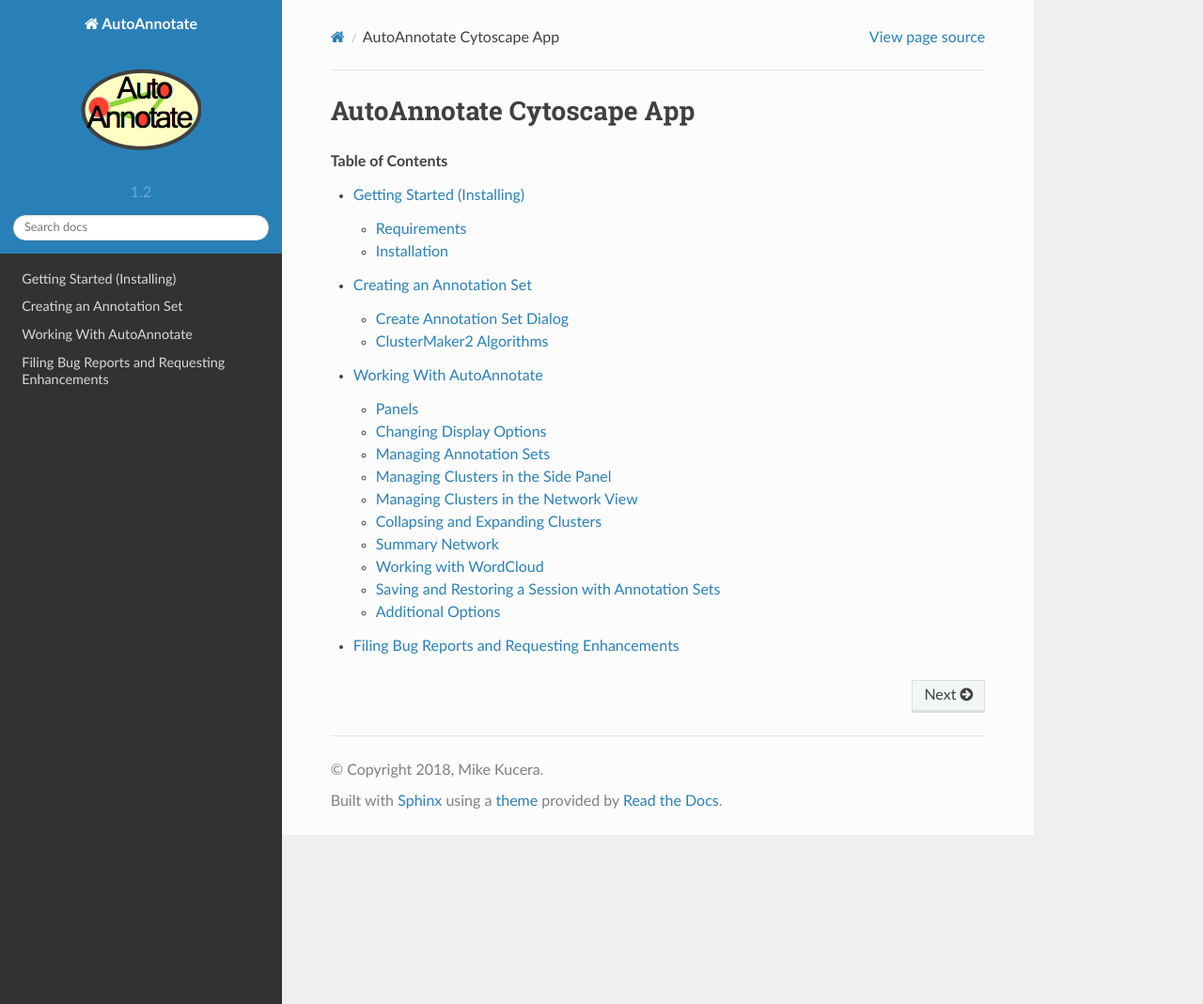
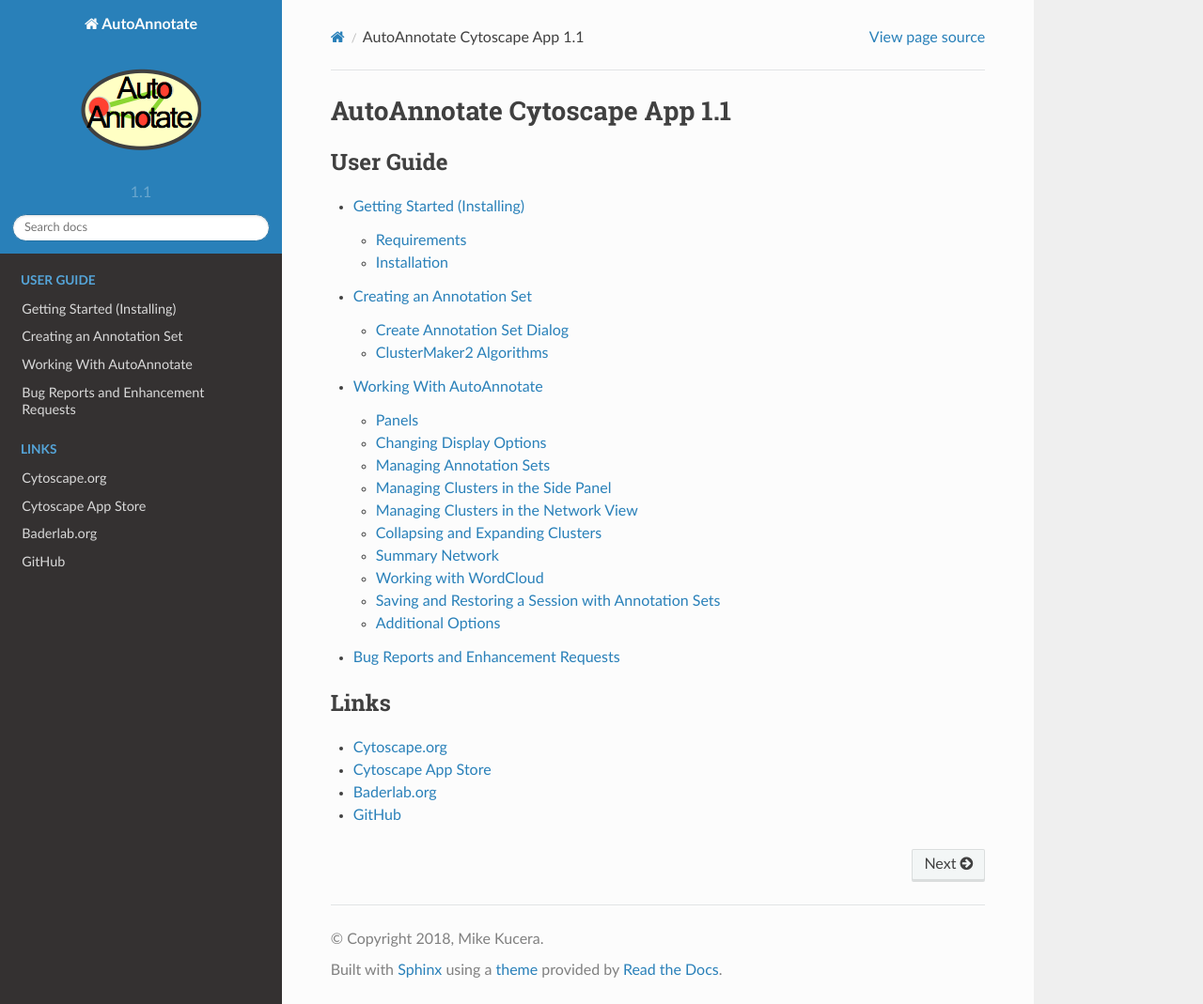
Before and after one commit to BaderLab/AutoAnnotateApp, a Sphinx documentation site: the page built from docs/index.rst, in a window 1280 px wide and 1069 px high. Shown: the whole window at 94% size. Built offline with Sphinx 7.4.7 and the Read the Docs theme 2.0.0, drawn with Linux system fonts in a browser that asks for light colours.

Commit message:
Set docs version to 1.1

```diff
--- a/docs/FilingBugReports.rst
+++ b/docs/FilingBugReports.rst
@@ -1,5 +1,5 @@
-Filing Bug Reports and Requesting Enhancements
-==============================================
+Bug Reports and Enhancement Requests
+====================================
 
 Thank you for using AutoAnnotate. Your feedback is important and helps us to
 improve the App for everyone. If you have any comments, requests for new features
--- a/docs/conf.py
+++ b/docs/conf.py
@@ -55,9 +55,9 @@
 # built documents.
 #
 # The short X.Y version.
-version = '1.2'
+version = '1.1'
 # The full version, including alpha/beta/rc tags.
-release = '1.2'
+release = '1.1'
 
 # The language for content autogenerated by Sphinx. Refer to documentation
 # for a list of supported languages.
--- a/docs/index.rst
+++ b/docs/index.rst
@@ -1,12 +1,21 @@
-AutoAnnotate Cytoscape App
-==========================
-
-.. rubric:: Table of Contents
+AutoAnnotate Cytoscape App 1.1
+==============================
 
 .. toctree::
    :maxdepth: 2
+   :caption: User Guide
 
    GettingStarted
    CreatingAnAnnotationSet
    WorkingWithAutoAnnotate
    FilingBugReports
+
+
+.. toctree::
+   :maxdepth: 2
+   :caption: Links
+
+   Cytoscape.org <http://cytoscape.org>
+   Cytoscape App Store <http://apps.cytoscape.org/apps/autoannotate>
+   Baderlab.org <http://baderlab.org>
+   GitHub <https://github.com/BaderLab/AutoAnnotateApp>
```
